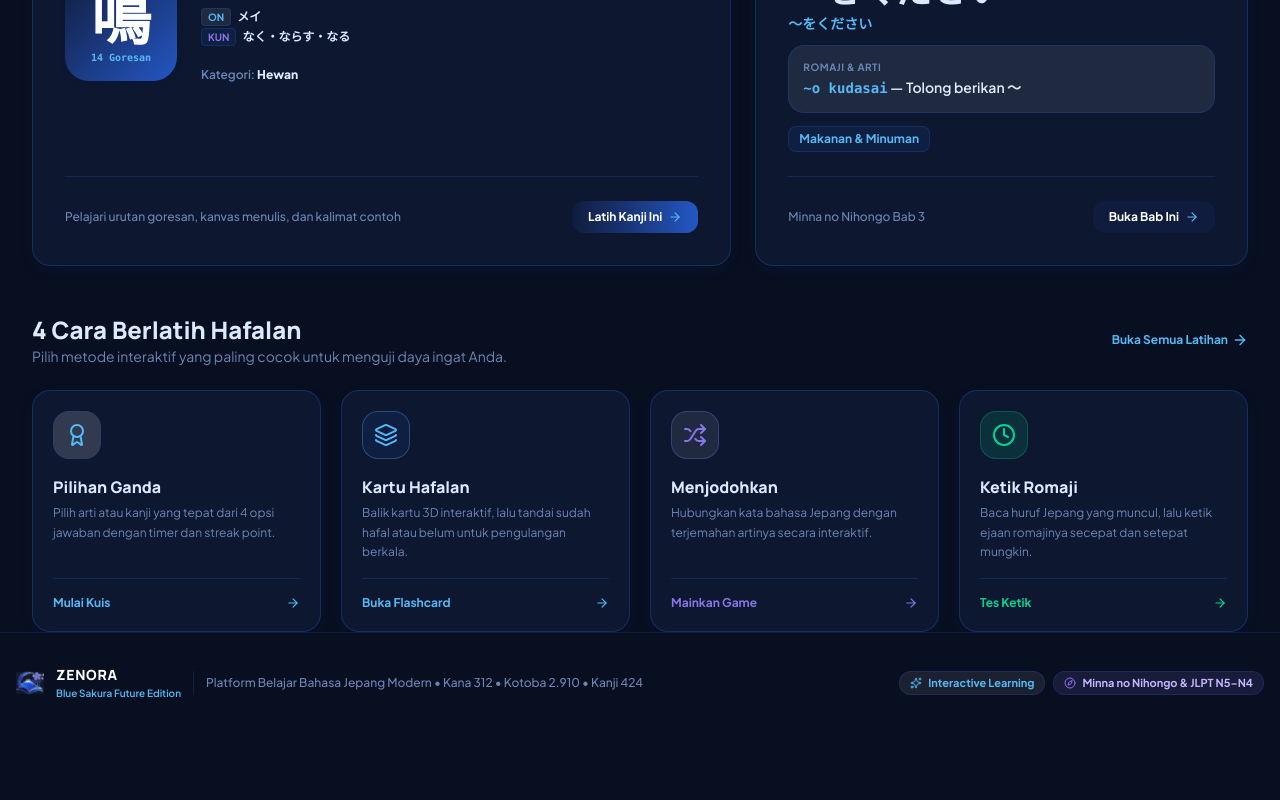
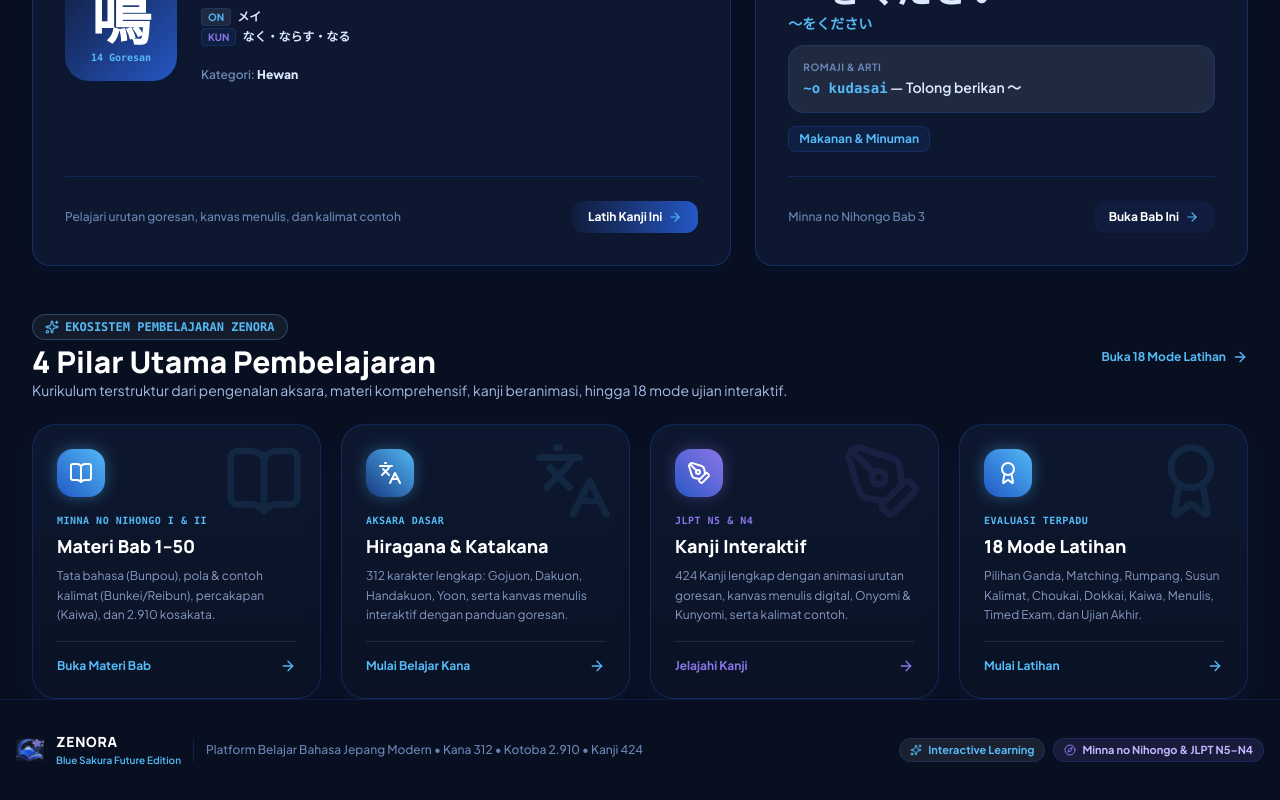
Before and after one commit to GalihPribadiUtomo/Zenora, a React (Vite) app: page / in a window 1280 px wide. Shown: the part 1180-1980 px from the top of the page. Before the commit the page ends 1913 px from the top, so only its background shows below. Built offline with nearby package versions, Linux system fonts and the light colour scheme; no server answers.

Commit message:
Rombak UI UX Home Dashboard dengan 4 Pilar Zenora dan tema Blue Sakura Future

```diff
--- a/src/components/HomeDashboard.tsx
+++ b/src/components/HomeDashboard.tsx
@@ -487,101 +487,153 @@ export const HomeDashboard: React.FC<HomeDashboardProps> = ({
 
       </section>
 
-      {/* QUICK WORKOUT MODES (4 BENTO WORKOUT CARDS) */}
+      {/* 4 PILLARS OF ZENORA (HERO PORTAL CARDS) */}
       <section className="text-left">
-        <div className="flex items-center justify-between mb-6">
+        <div className="flex flex-col sm:flex-row sm:items-center justify-between gap-2 mb-6">
           <div>
-            <h2 className="text-2xl font-black text-[#DCE9FF] font-['Manrope']">4 Cara Berlatih Hafalan</h2>
-            <p className="text-sm text-[#6B85B5]">Pilih metode interaktif yang paling cocok untuk menguji daya ingat Anda.</p>
+            <div className="inline-flex items-center gap-1.5 px-3 py-1 rounded-full bg-white/5 border border-[#55B9F5]/30 text-[#55B9F5] text-xs font-mono font-bold uppercase mb-1">
+              <Sparkles className="w-3.5 h-3.5" />
+              <span>Ekosistem Pembelajaran Zenora</span>
+            </div>
+            <h2 className="text-2xl sm:text-3xl font-black text-white font-['Manrope']">
+              4 Pilar Utama Pembelajaran
+            </h2>
+            <p className="text-xs sm:text-sm text-[#A5BDE8]">
+              Kurikulum terstruktur dari pengenalan aksara, materi komprehensif, kanji beranimasi, hingga 18 mode ujian interaktif.
+            </p>
           </div>
           <button
             onClick={() => onNavigate('latihan')}
-            className="text-xs font-bold text-[#55B9F5] hover:text-[#55B9F5] flex items-center gap-1 transition-colors"
+            className="text-xs font-bold text-[#55B9F5] hover:text-white flex items-center gap-1.5 transition-colors self-start sm:self-auto"
           >
-            <span>Buka Semua Latihan</span>
+            <span>Buka 18 Mode Latihan</span>
             <ArrowRight className="w-4 h-4" />
           </button>
         </div>
 
         <div className="grid grid-cols-1 sm:grid-cols-2 lg:grid-cols-4 gap-4 sm:gap-5">
 
-          {/* Card 1: Pilihan Ganda */}
+          {/* Pillar 1: Materi Bab 1-50 */}
           <div
-            onClick={() => onNavigate('latihan')}
-            className="card-soft card-soft-hover p-5 rounded-3xl cursor-pointer border border-[#2457C5]/30 hover:border-[#2457C5] bg-[#0D1830] flex flex-col justify-between shadow-xs hover:shadow-md transition-all"
+            onClick={() => {
+              sound.playClick();
+              onNavigate('kotoba');
+            }}
+            className="group relative overflow-hidden rounded-3xl cursor-pointer border border-[#2457C5]/30 hover:border-[#55B9F5]/60 bg-gradient-to-b from-[#0D1830] to-[#0A1224] p-6 flex flex-col justify-between shadow-[0_10px_30px_rgba(16,28,61,0.5)] hover:shadow-[0_15px_40px_rgba(85,185,245,0.25)] hover:-translate-y-1 transition-all duration-300"
           >
+            <div className="absolute top-0 right-0 p-4 opacity-10 group-hover:opacity-20 transition-opacity">
+              <BookOpen className="w-20 h-20 text-[#55B9F5]" />
+            </div>
             <div>
-              <div className="w-12 h-12 rounded-2xl bg-white/15 border border-[#2457C5]/20 flex items-center justify-center text-[#55B9F5] mb-4">
-                <Award className="w-6 h-6 text-[#55B9F5]" />
+              <div className="w-12 h-12 rounded-2xl bg-gradient-to-tr from-[#2457C5] to-[#55B9F5] flex items-center justify-center text-white mb-4 shadow-[0_0_15px_rgba(85,185,245,0.4)] group-hover:scale-110 transition-transform">
+                <BookOpen className="w-6 h-6" />
               </div>
-              <h4 className="font-black text-base text-[#DCE9FF] mb-1 font-['Manrope']">Pilihan Ganda</h4>
-              <p className="text-xs text-[#6B85B5] leading-relaxed">
-                Pilih arti atau kanji yang tepat dari 4 opsi jawaban dengan timer dan streak point.
+              <span className="text-[10px] font-mono text-[#55B9F5] font-black uppercase tracking-wider block mb-1">
+                Minna no Nihongo I & II
+              </span>
+              <h4 className="font-black text-lg text-white mb-1.5 font-['Manrope'] group-hover:text-[#55B9F5] transition-colors">
+                Materi Bab 1–50
+              </h4>
+              <p className="text-xs text-[#A5BDE8]/80 leading-relaxed">
+                Tata bahasa (Bunpou), pola & contoh kalimat (Bunkei/Reibun), percakapan (Kaiwa), dan 2.910 kosakata.
               </p>
             </div>
-            <div className="pt-4 mt-4 border-t border-[#2457C5]/25 flex items-center justify-between text-xs font-bold text-[#55B9F5]">
-              <span>Mulai Kuis</span>
-              <ArrowRight className="w-3.5 h-3.5" />
+            <div className="pt-4 mt-4 border-t border-white/10 flex items-center justify-between text-xs font-bold text-[#55B9F5]">
+              <span>Buka Materi Bab</span>
+              <ArrowRight className="w-4 h-4 group-hover:translate-x-1 transition-transform" />
             </div>
           </div>
 
-          {/* Card 2: Kartu Hafalan */}
+          {/* Pillar 2: Aksara Kana */}
           <div
-            onClick={() => onNavigate('latihan')}
-            className="card-soft card-soft-hover p-5 rounded-3xl cursor-pointer border border-[#2457C5]/30 hover:border-[#55B9F5] bg-[#0D1830] flex flex-col justify-between shadow-xs hover:shadow-md transition-all"
+            onClick={() => {
+              sound.playClick();
+              onNavigate('kana');
+            }}
+            className="group relative overflow-hidden rounded-3xl cursor-pointer border border-[#2457C5]/30 hover:border-[#55B9F5]/60 bg-gradient-to-b from-[#0D1830] to-[#0A1224] p-6 flex flex-col justify-between shadow-[0_10px_30px_rgba(16,28,61,0.5)] hover:shadow-[0_15px_40px_rgba(85,185,245,0.25)] hover:-translate-y-1 transition-all duration-300"
           >
+            <div className="absolute top-0 right-0 p-4 opacity-10 group-hover:opacity-20 transition-opacity">
+              <Languages className="w-20 h-20 text-[#55B9F5]" />
+            </div>
             <div>
-              <div className="w-12 h-12 rounded-2xl bg-[#2457C5]/12 border border-[#55B9F5]/30 flex items-center justify-center text-[#55B9F5] mb-4">
-                <Layers className="w-6 h-6 text-[#55B9F5]" />
+              <div className="w-12 h-12 rounded-2xl bg-gradient-to-tr from-[#1A3A82] to-[#55B9F5] flex items-center justify-center text-white mb-4 shadow-[0_0_15px_rgba(85,185,245,0.35)] group-hover:scale-110 transition-transform">
+                <Languages className="w-6 h-6" />
               </div>
-              <h4 className="font-black text-base text-[#DCE9FF] mb-1 font-['Manrope']">Kartu Hafalan</h4>
-              <p className="text-xs text-[#6B85B5] leading-relaxed">
-                Balik kartu 3D interaktif, lalu tandai sudah hafal atau belum untuk pengulangan berkala.
+              <span className="text-[10px] font-mono text-[#55B9F5] font-black uppercase tracking-wider block mb-1">
+                Aksara Dasar
+              </span>
+              <h4 className="font-black text-lg text-white mb-1.5 font-['Manrope'] group-hover:text-[#55B9F5] transition-colors">
+                Hiragana & Katakana
+              </h4>
+              <p className="text-xs text-[#A5BDE8]/80 leading-relaxed">
+                312 karakter lengkap: Gojuon, Dakuon, Handakuon, Yoon, serta kanvas menulis interaktif dengan panduan goresan.
               </p>
             </div>
-            <div className="pt-4 mt-4 border-t border-[#2457C5]/25 flex items-center justify-between text-xs font-bold text-[#55B9F5]">
-              <span>Buka Flashcard</span>
-              <ArrowRight className="w-3.5 h-3.5" />
+            <div className="pt-4 mt-4 border-t border-white/10 flex items-center justify-between text-xs font-bold text-[#55B9F5]">
+              <span>Mulai Belajar Kana</span>
+              <ArrowRight className="w-4 h-4 group-hover:translate-x-1 transition-transform" />
             </div>
           </div>
 
-          {/* Card 3: Menjodohkan */}
+          {/* Pillar 3: Kanji N5 & N4 */}
           <div
-            onClick={() => onNavigate('latihan')}
-            className="card-soft card-soft-hover p-5 rounded-3xl cursor-pointer border border-[#2457C5]/30 hover:border-[#8975E8] bg-[#0D1830] flex flex-col justify-between shadow-xs hover:shadow-md transition-all"
+            onClick={() => {
+              sound.playClick();
+              onNavigate('kanji');
+            }}
+            className="group relative overflow-hidden rounded-3xl cursor-pointer border border-[#2457C5]/30 hover:border-[#8975E8]/60 bg-gradient-to-b from-[#0D1830] to-[#0A1224] p-6 flex flex-col justify-between shadow-[0_10px_30px_rgba(16,28,61,0.5)] hover:shadow-[0_15px_40px_rgba(137,117,232,0.25)] hover:-translate-y-1 transition-all duration-300"
           >
+            <div className="absolute top-0 right-0 p-4 opacity-10 group-hover:opacity-20 transition-opacity">
+              <PenTool className="w-20 h-20 text-[#8975E8]" />
+            </div>
             <div>
-              <div className="w-12 h-12 rounded-2xl bg-white/8 border border-[#8975E8]/30 flex items-center justify-center text-[#8975E8] mb-4">
-                <Shuffle className="w-6 h-6 text-[#8975E8]" />
+              <div className="w-12 h-12 rounded-2xl bg-gradient-to-tr from-[#2457C5] to-[#8975E8] flex items-center justify-center text-white mb-4 shadow-[0_0_15px_rgba(137,117,232,0.35)] group-hover:scale-110 transition-transform">
+                <PenTool className="w-6 h-6" />
               </div>
-              <h4 className="font-black text-base text-[#DCE9FF] mb-1 font-['Manrope']">Menjodohkan</h4>
-              <p className="text-xs text-[#6B85B5] leading-relaxed">
-                Hubungkan kata bahasa Jepang dengan terjemahan artinya secara interaktif.
+              <span className="text-[10px] font-mono text-[#8975E8] font-black uppercase tracking-wider block mb-1">
+                JLPT N5 & N4
+              </span>
+              <h4 className="font-black text-lg text-white mb-1.5 font-['Manrope'] group-hover:text-[#8975E8] transition-colors">
+                Kanji Interaktif
+              </h4>
+              <p className="text-xs text-[#A5BDE8]/80 leading-relaxed">
+                424 Kanji lengkap dengan animasi urutan goresan, kanvas menulis digital, Onyomi & Kunyomi, serta kalimat contoh.
               </p>
             </div>
-            <div className="pt-4 mt-4 border-t border-[#2457C5]/25 flex items-center justify-between text-xs font-bold text-[#8975E8]">
-              <span>Mainkan Game</span>
-              <ArrowRight className="w-3.5 h-3.5" />
+            <div className="pt-4 mt-4 border-t border-white/10 flex items-center justify-between text-xs font-bold text-[#8975E8]">
+              <span>Jelajahi Kanji</span>
+              <ArrowRight className="w-4 h-4 group-hover:translate-x-1 transition-transform" />
             </div>
           </div>
 
-          {/* Card 4: Ketik Romaji */}
+          {/* Pillar 4: 18 Mode Latihan & Ujian */}
           <div
-            onClick={() => onNavigate('latihan')}
-            className="card-soft card-soft-hover p-5 rounded-3xl cursor-pointer border border-[#2457C5]/30 hover:border-emerald-400 bg-[#0D1830] flex flex-col justify-between shadow-xs hover:shadow-md transition-all"
+            onClick={() => {
+              sound.playClick();
+              onNavigate('latihan');
+            }}
+            className="group relative overflow-hidden rounded-3xl cursor-pointer border border-[#2457C5]/30 hover:border-[#55B9F5]/60 bg-gradient-to-b from-[#0D1830] to-[#0A1224] p-6 flex flex-col justify-between shadow-[0_10px_30px_rgba(16,28,61,0.5)] hover:shadow-[0_15px_40px_rgba(85,185,245,0.25)] hover:-translate-y-1 transition-all duration-300"
           >
+            <div className="absolute top-0 right-0 p-4 opacity-10 group-hover:opacity-20 transition-opacity">
+              <Award className="w-20 h-20 text-[#55B9F5]" />
+            </div>
             <div>
-              <div className="w-12 h-12 rounded-2xl bg-emerald-500/15 border border-emerald-500/30 flex items-center justify-center text-emerald-400 mb-4">
-                <Clock className="w-6 h-6 text-emerald-400" />
+              <div className="w-12 h-12 rounded-2xl bg-gradient-to-tr from-[#2457C5] to-[#55B9F5] flex items-center justify-center text-white mb-4 shadow-[0_0_15px_rgba(85,185,245,0.4)] group-hover:scale-110 transition-transform">
+                <Award className="w-6 h-6" />
               </div>
-              <h4 className="font-black text-base text-[#DCE9FF] mb-1 font-['Manrope']">Ketik Romaji</h4>
-              <p className="text-xs text-[#6B85B5] leading-relaxed">
-                Baca huruf Jepang yang muncul, lalu ketik ejaan romajinya secepat dan setepat mungkin.
+              <span className="text-[10px] font-mono text-[#55B9F5] font-black uppercase tracking-wider block mb-1">
+                Evaluasi Terpadu
+              </span>
+              <h4 className="font-black text-lg text-white mb-1.5 font-['Manrope'] group-hover:text-[#55B9F5] transition-colors">
+                18 Mode Latihan
+              </h4>
+              <p className="text-xs text-[#A5BDE8]/80 leading-relaxed">
+                Pilihan Ganda, Matching, Rumpang, Susun Kalimat, Choukai, Dokkai, Kaiwa, Menulis, Timed Exam, dan Ujian Akhir.
               </p>
             </div>
-            <div className="pt-4 mt-4 border-t border-[#2457C5]/25 flex items-center justify-between text-xs font-bold text-emerald-400">
-              <span>Tes Ketik</span>
-              <ArrowRight className="w-3.5 h-3.5" />
+            <div className="pt-4 mt-4 border-t border-white/10 flex items-center justify-between text-xs font-bold text-[#55B9F5]">
+              <span>Mulai Latihan</span>
+              <ArrowRight className="w-4 h-4 group-hover:translate-x-1 transition-transform" />
             </div>
           </div>
 
```
